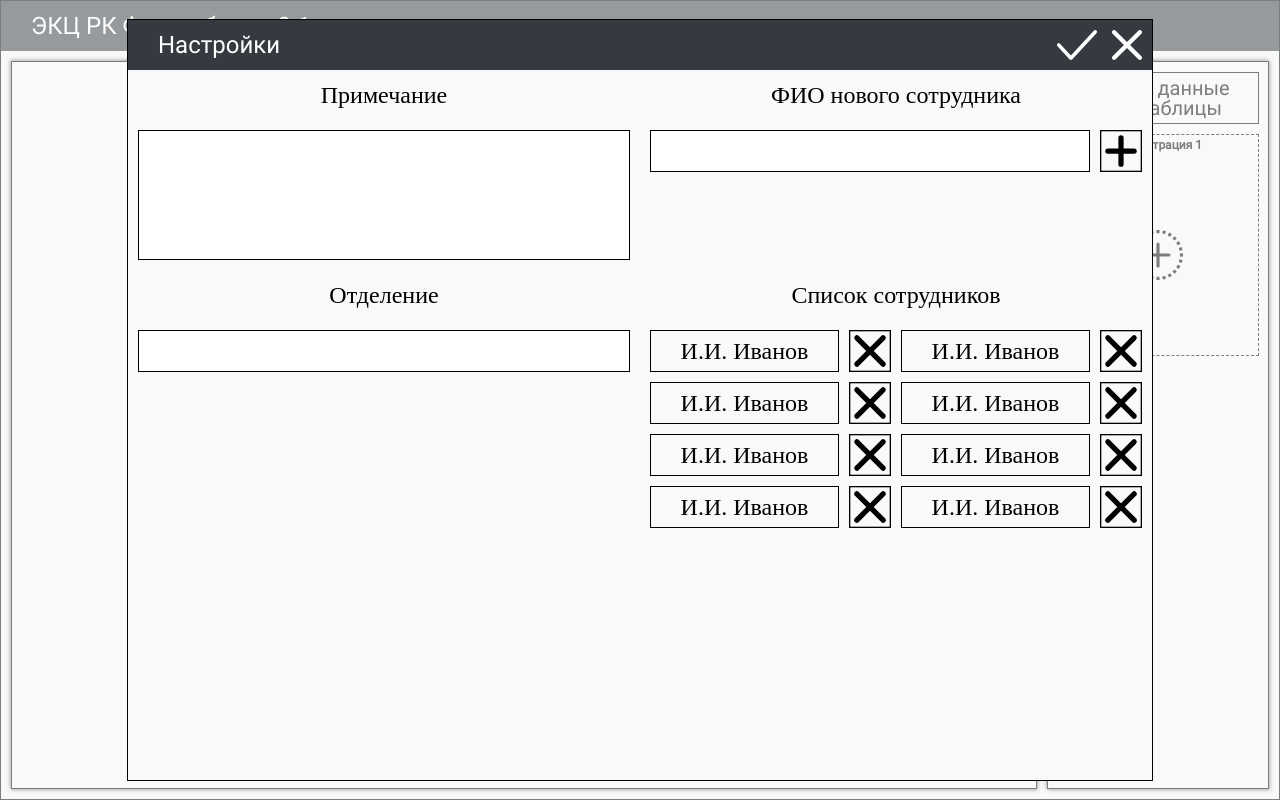
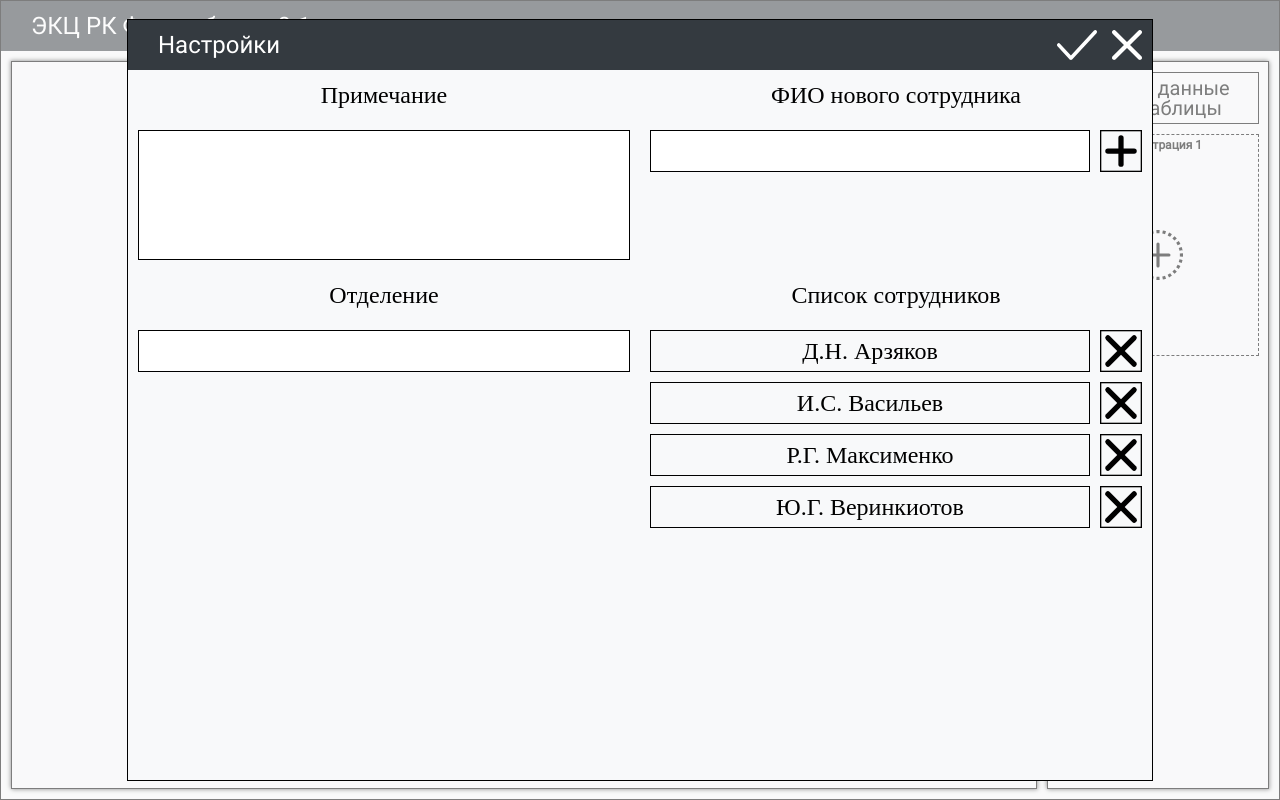
Before and after one commit to dimonenm/exp-photo-table, a React (Create React App) app in the folder app/: page / in a window 1280 px wide. Both pictures are taken after a click on the element "Настройки". Built offline with nearby package versions, Linux system fonts and the light colour scheme.

Commit message:
w30.11.2021

```diff
--- a/app/src/App.js
+++ b/app/src/App.js
@@ -32,7 +32,7 @@ function App() {
   });
   const [settings, setSettings] = useState({
     note: null,
-    executors: [],
+    executors: ['Д.Н. Арзяков', 'И.С. Васильев', 'Р.Г. Максименко', 'Ю.Г. Веринкиотов'],
     unit: null
   });
   const [galleryImages, setGalleryImages] = useState([]);
--- a/app/src/components/modal/ModalContent.js
+++ b/app/src/components/modal/ModalContent.js
@@ -86,14 +86,9 @@ const ModalContent = () => {
         <div className="modal-content-grid-settings-employee-list">
           <div className="modal-content-grid-settings-title">Список сотрудников</div>
           <div className="modal-content-grid-settings-list">
-            <ModalContentEmployeeItem />
-            <ModalContentEmployeeItem />
-            <ModalContentEmployeeItem />
-            <ModalContentEmployeeItem />
-            <ModalContentEmployeeItem />
-            <ModalContentEmployeeItem />
-            <ModalContentEmployeeItem />
-            <ModalContentEmployeeItem />
+            {localModalProperties.settings.executors.map((item) => {
+              return (<ModalContentEmployeeItem name={item} />)
+            })}
           </div>
         </div>
       </div>
--- a/app/src/components/modal/ModalContentEmployeeItem.css
+++ b/app/src/components/modal/ModalContentEmployeeItem.css
@@ -9,10 +9,13 @@
     font-family: "Times New Roman", Times, serif;
     font-size: 24px;
     text-align: center;
+    text-overflow: hidden;
 
     height: 40px;
 
     border: 1px solid #000;
+
+    /* overflow: hidden; */
 }
 .modal-content-grid-settings-list-item-del-btn {
     height: 42px;
--- a/app/src/components/modal/ModalContentEmployeeItem.js
+++ b/app/src/components/modal/ModalContentEmployeeItem.js
@@ -1,10 +1,10 @@
 import "./ModalContentEmployeeItem.css";
 
-const ModalContentEmployeeItem = () => {
+const ModalContentEmployeeItem = ({ name }) => {
 
   return (
     <div className="modal-content-grid-settings-list-item">
-      <div className="modal-content-grid-settings-list-item-name">И.И. Иванов</div>
+      <div className="modal-content-grid-settings-list-item-name">{ name }</div>
       <div className="modal-content-grid-settings-list-item-del-btn"></div>
     </div>
   );
--- a/app/src/components/modal/ModalContentGrid.css
+++ b/app/src/components/modal/ModalContentGrid.css
@@ -80,7 +80,6 @@
 }
 .modal-content-grid-settings-list {
     display: grid;
-    grid-template-columns: 1fr 1fr;
     gap: 10px;
 
     align-content: start;
```
